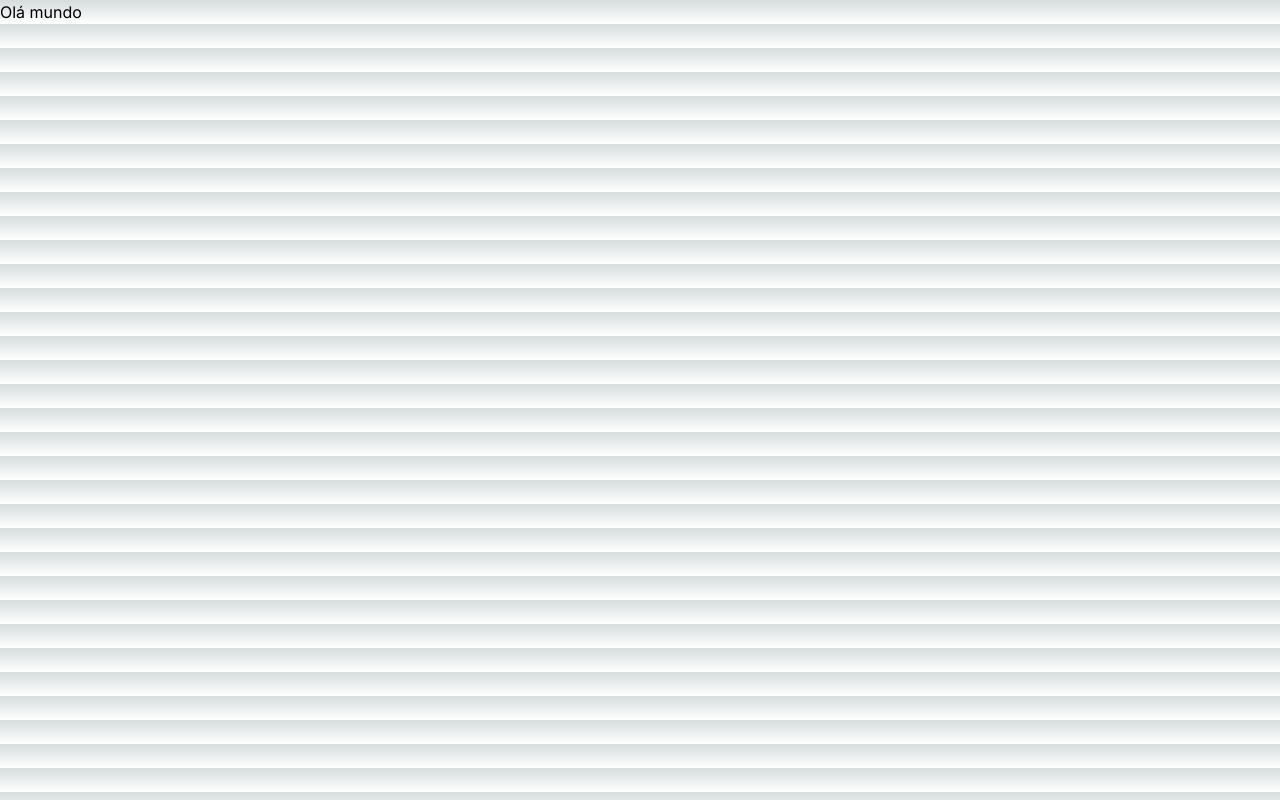
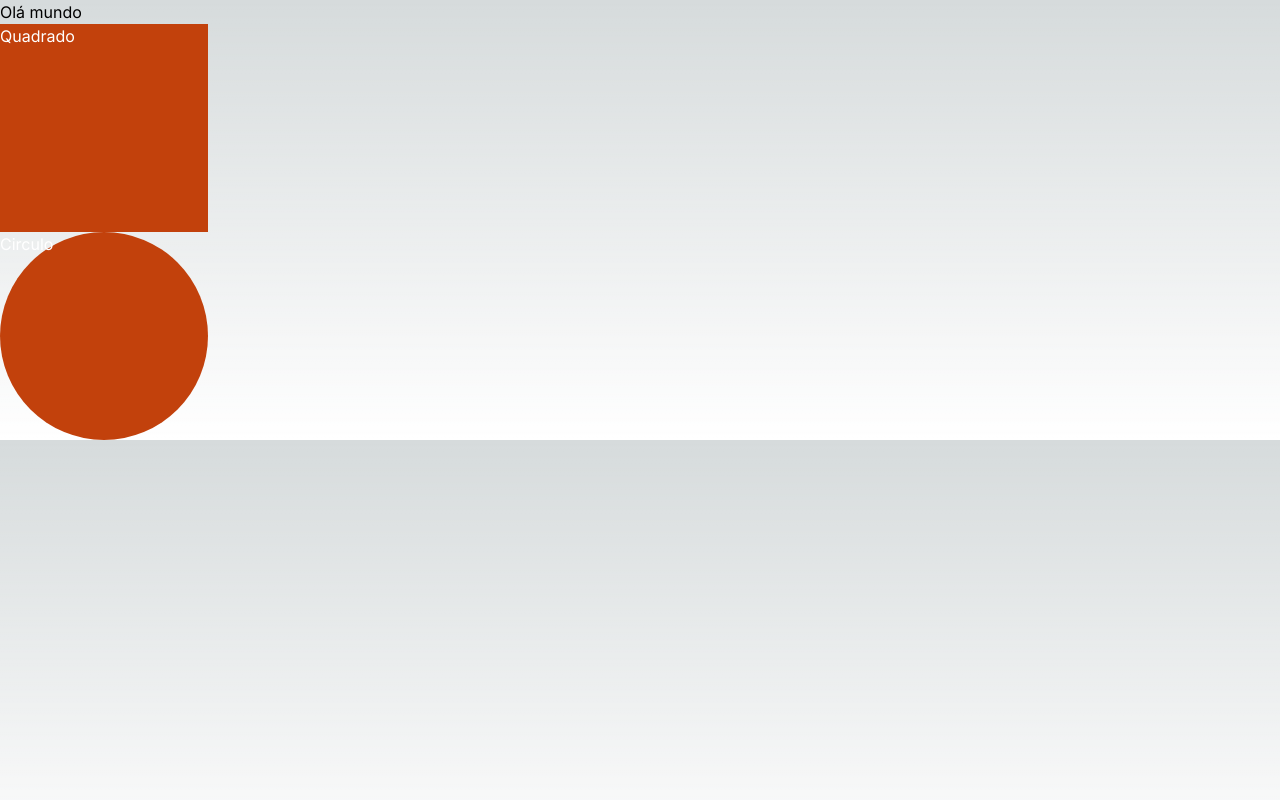
Before and after one commit to vanderleipinto/react-restart, a Next.js app: page / in a window 1280 px wide. Built offline with nearby package versions, Linux system fonts and the light colour scheme.

Commit message:
feat: Exportando e Importando um Componente

```diff
--- a/src/app/page.tsx
+++ b/src/app/page.tsx
@@ -1,11 +1,12 @@
+import { Circle, Square } from "@/components/Geo";
 
 
 function Page(){
   return(
     <div>
       <h1>Olá mundo</h1>
-
-
+      <Square />
+      <Circle />
     </div>
   )
 }
--- /dev/null
+++ b/src/components/Geo.tsx
@@ -0,0 +1,15 @@
+export const Square = () => {
+  return(
+    <div className="w-52 h-52 bg-orange-700 text-white ">
+        Quadrado
+    </div>
+  )
+}
+
+export const Circle = () => {
+  return(
+    <div className="w-52 h-52 bg-orange-700 text-white rounded-full">
+        Circulo
+    </div>
+  )
+}
```
